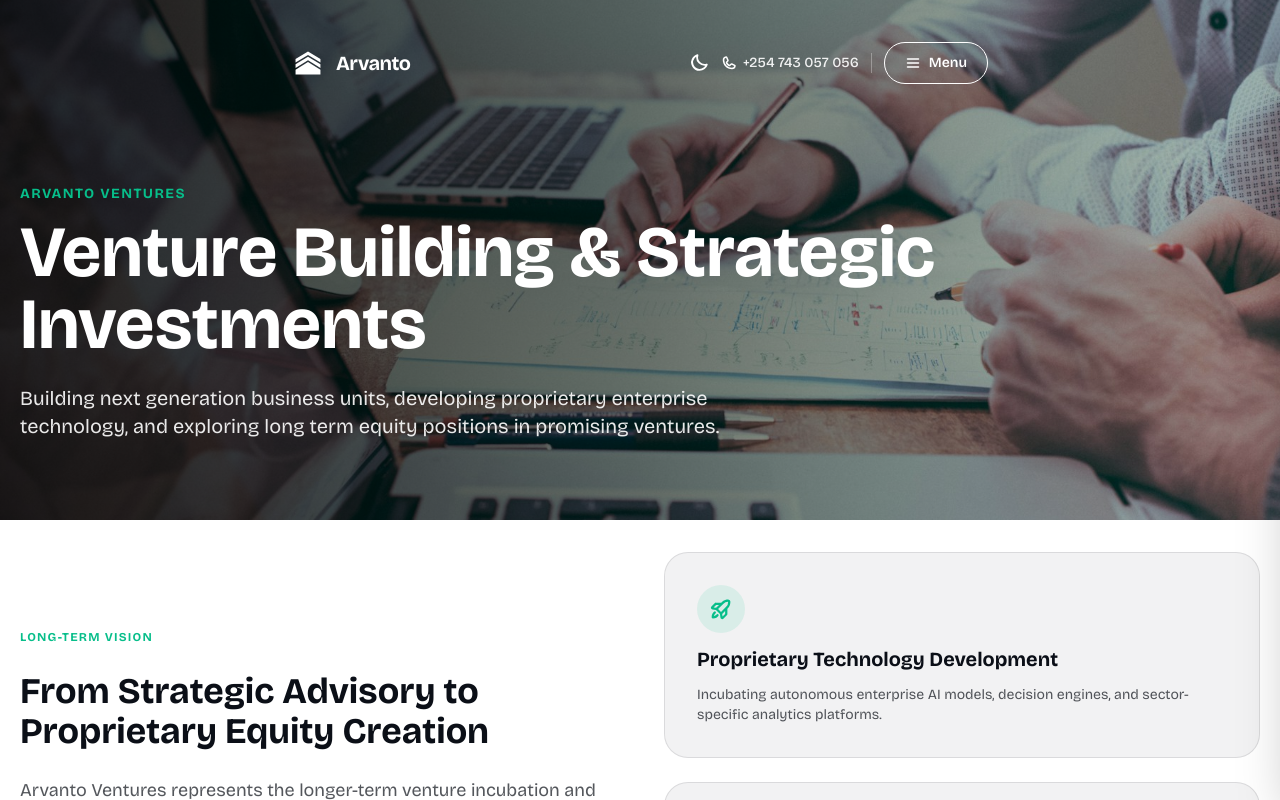
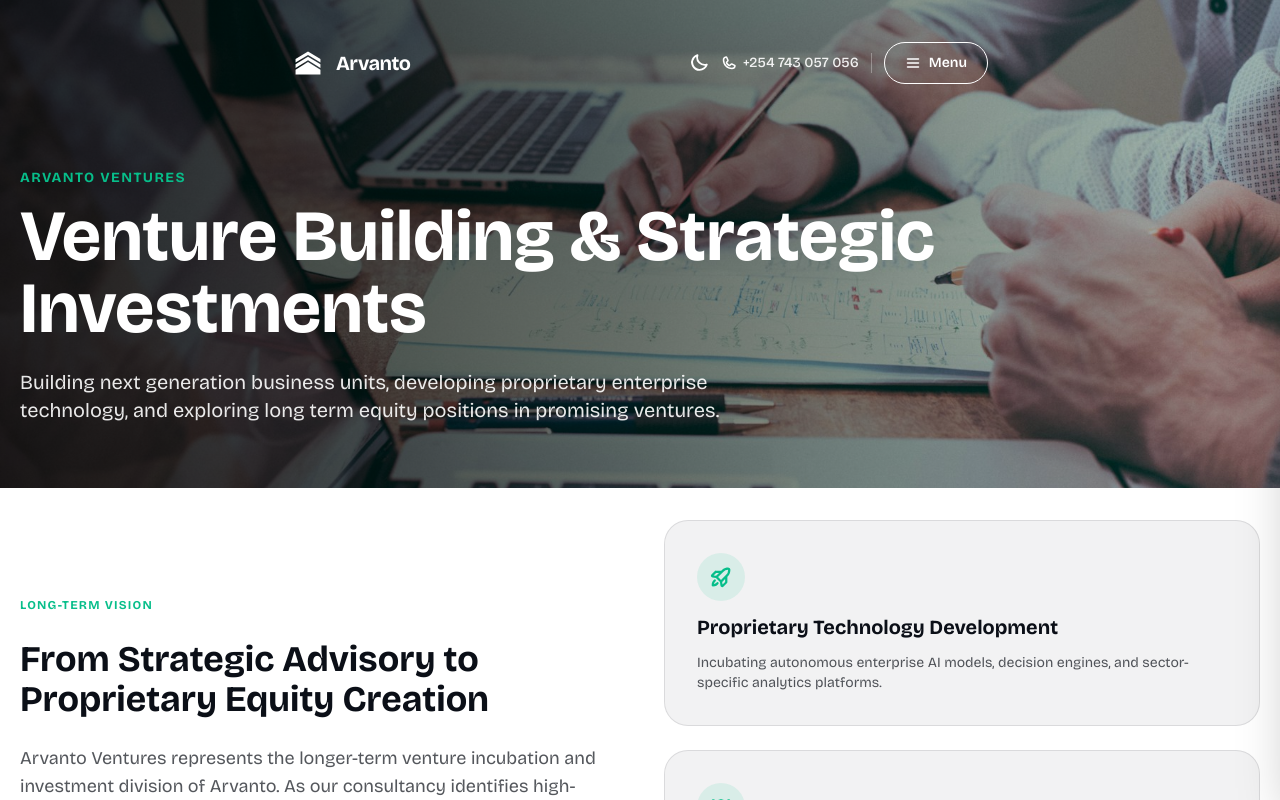
Before and after one commit to k-clinton/Arvanto, a Next.js app: page /ventures in a window 1280 px wide. Shown: the top 800 px of the page. Built offline with nearby package versions, Linux system fonts and the light colour scheme.

Commit message:
fix: adjust minimum height values and padding in PageHero component for improved layout

```diff
--- a/src/components/common/PageHero.tsx
+++ b/src/components/common/PageHero.tsx
@@ -126,7 +126,7 @@ export function PageHero({
   return (
     <section
       ref={heroRef}
-      className="relative -mt-[72px] min-h-[380px] pt-[72px] sm:-mt-[94px] sm:min-h-[460px] sm:pt-[94px] lg:-mt-[104px] lg:pt-[104px] flex items-end overflow-hidden"
+      className="relative -mt-[72px] min-h-[340px] pt-[72px] sm:-mt-[94px] sm:min-h-[420px] sm:pt-[94px] lg:-mt-[104px] lg:pt-[104px] flex items-end overflow-hidden"
     >
       <div className="absolute inset-0 overflow-hidden bg-dark">
         <div
@@ -154,7 +154,7 @@ export function PageHero({
         )}
       </div>
       <div className="absolute inset-0 bg-gradient-to-r from-black/80 via-black/55 to-black/20" />
-      <div className="container relative z-10 max-w-8xl mx-auto px-5 2xl:px-0 py-14 sm:py-20 text-white">
+      <div className="container relative z-10 max-w-8xl mx-auto px-5 2xl:px-0 py-10 sm:py-16 text-white">
         {backLink && (
           <Link
             href={backLink.href}
```
